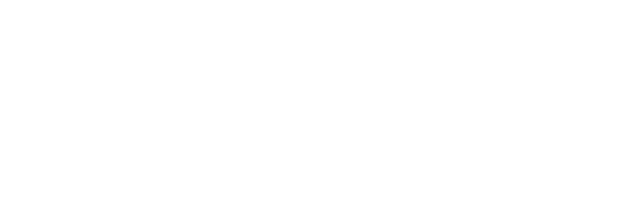
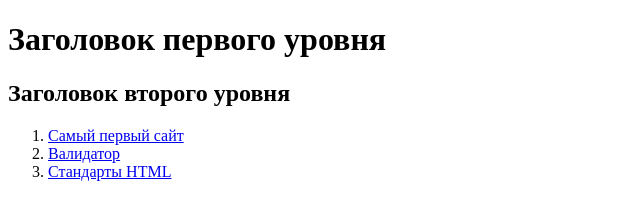
Before and after one commit to arhipovana2001/task-html, a website: page src/index.html in a window 1280 px wide. Shown: the whole page, without its empty margins (0-640 px from the left). Drawn offline with Linux system fonts and the light colour scheme.

Commit message:
task 1 is done

```diff
--- a/src/index.html
+++ b/src/index.html
@@ -3,5 +3,13 @@
     <head>
         <title>HTML</title>
     </head>
-    <body></body>
+    <body>
+        <h1>Заголовок первого уровня</h1>
+        <h2>Заголовок второго уровня</h2>
+        <ol>
+            <li><a href="http://info.cern.ch/hypertext/WWW/TheProject.html">Самый первый сайт</a></li>
+            <li><a href="https://validator.w3.org/">Валидатор</a></li>
+            <li><a href="https://html.spec.whatwg.org/">Стандарты HTML</a></li>
+        </ol>
+    </body>
 </html>
```
Also changed, not shown: 1 other file.
